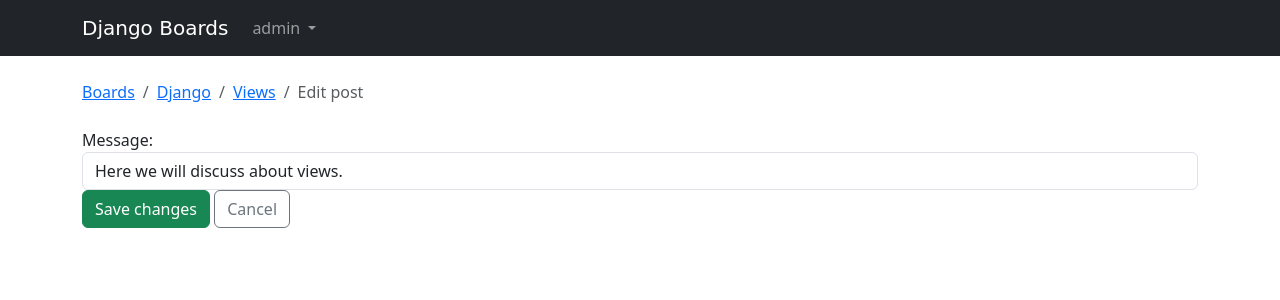
After one commit to gurung-ajay/Django1, a Django app: page /boards/1/topics/1/posts/1/edit/ in a window 1280 px wide. The commit adds this page. Shown: the top 300 px of the page. Run offline with Django 4.2, Linux system fonts and the light colour scheme; a user stored in the database is signed in; data comes from the database, SQL or seed files in the repository; both versions use the stored data as it was after the commit; some libraries are stand-ins or nearby versions; some web fonts are replaced.

Commit message:
04/21 post view count, edit post

```diff
--- a/blogs/blogs/urls.py
+++ b/blogs/blogs/urls.py
@@ -65,4 +65,9 @@
 
     re_path(r'^boards/(?P<pk>\d+)/topics/(?P<topic_pk>\d+)/$', views.topic_posts, name='topic_posts'),
     re_path(r'^boards/(?P<pk>\d+)/topics/(?P<topic_pk>\d+)/reply/$', views.reply_topic, name='reply_topic'),
+
+    path(r'^new_post/$', views.NewPostView.as_view(), name='new_post'),
+
+    re_path(r'^boards/(?P<pk>\d+)/topics/(?P<topic_pk>\d+)/posts/(?P<post_pk>\d+)/edit/$',
+        views.PostUpdateView.as_view(), name='edit_post'),
 ]
--- a/blogs/boards/models.py
+++ b/blogs/boards/models.py
@@ -10,6 +10,12 @@
     def __str__(self):
         return self.name
 
+    def get_posts_count(self):
+        return Post.objects.filter(topic__board=self).count()
+
+    def get_last_post(self):
+        return Post.objects.filter(topic__board=self).order_by('-created_at').first()
+
 class Topic(models.Model):
     subject = models.CharField(max_length=255)
     last_updated = models.DateTimeField(auto_now_add=True)  # auto_now_add adds time as when the data was inserted
@@ -18,6 +24,7 @@
     # on_delete=models.CASCADE deletes the row associated to the board id in this model when that board is deleted.
     starter = models.ForeignKey(User, related_name='topics', on_delete=models.CASCADE)
     # related_name = 'topics' is the method name from the entity User. Look at the Class Diagram for guide
+    views = models.PositiveIntegerField(default=0)
 
     def __str__(self):
         return self.subject
--- a/blogs/boards/views.py
+++ b/blogs/boards/views.py
@@ -6,6 +6,16 @@
 from django.contrib.auth.models import User
 from .forms import NewTopicForm, PostForm
 from django.contrib.auth.decorators import login_required
+
+from django.db.models import Count
+
+from django.views.generic import CreateView
+from django.urls import reverse_lazy
+from django.views.generic import UpdateView
+from django.utils import timezone
+
+from django.utils.decorators import method_decorator
+
 
 # Create your views here.
 
@@ -30,12 +40,9 @@
 # This view is for when user opens url link ip/boards/1/ it opens value of objects with primamry key 1, "Django",
 # and when opened ip/boards/2/ it opens value of objects with primary key 2 "Python"
 def board_topics(request, pk):
-    # Accessing primary key from board objects to uniquely identify each objects
-    try:
-        board = Board.objects.get(pk=pk)
-    except Board.DoesNotExist:
-        raise Http404
-    return render(request, 'topics.html', {'board': board})
+    board = get_object_or_404(Board, pk=pk)
+    topics = board.topics.order_by('-last_updated').annotate(replies=Count('posts') - 1)
+    return render(request, 'topics.html', {'board': board, 'topics': topics})
 
 def about(request):
     return render(request, 'about.html')
@@ -115,6 +122,8 @@
 
 def topic_posts(request, pk, topic_pk):
     topic = get_object_or_404(Topic, board__pk=pk, pk=topic_pk)
+    topic.views += 1
+    topic.save()
     return render(request, 'topic_posts.html', {'topic': topic})
 
 @login_required
@@ -131,3 +140,31 @@
     else:
         form = PostForm()
     return render(request, 'reply_topic.html', {'topic': topic, 'form': form})
+
+
+
+# CLASS BASED VIEWS
+class NewPostView(CreateView):
+    model = Post
+    form_class = PostForm
+    success_url = reverse_lazy('post_list')
+    template_name = 'new_post.html'
+
+@method_decorator(login_required, name='dispatch')
+class PostUpdateView(UpdateView):
+    model = Post
+    fields = ('message', )
+    template_name = 'edit_post.html'
+    pk_url_kwarg = 'post_pk'
+    context_object_name = 'post'
+
+    def get_queryset(self):
+        queryset = super().get_queryset()
+        return queryset.filter(created_by=self.request.user)
+
+    def form_valid(self, form):
+        post = form.save(commit=False)
+        post.updated_by = self.request.user
+        post.updated_at = timezone.now()
+        post.save()
+        return redirect('topic_posts', pk=post.topic.board.pk, topic_pk=post.topic.pk)
--- /dev/null
+++ b/blogs/templates/edit_post.html
@@ -0,0 +1,19 @@
+{% extends 'base.html' %}
+
+{% block title %}Edit post{% endblock %}
+
+{% block breadcrumb %}
+  <li class="breadcrumb-item"><a href="{% url 'home' %}">Boards</a></li>
+  <li class="breadcrumb-item"><a href="{% url 'board_topics' post.topic.board.pk %}">{{ post.topic.board.name }}</a></li>
+  <li class="breadcrumb-item"><a href="{% url 'topic_posts' post.topic.board.pk post.topic.pk %}">{{ post.topic.subject }}</a></li>
+  <li class="breadcrumb-item active">Edit post</li>
+{% endblock %}
+
+{% block content %}
+  <form method="post" class="mb-4" novalidate>
+    {% csrf_token %}
+    {% include 'includes/form.html' %}
+    <button type="submit" class="btn btn-success">Save changes</button>
+    <a href="{% url 'topic_posts' post.topic.board.pk post.topic.pk %}" class="btn btn-outline-secondary" role="button">Cancel</a>
+  </form>
+{% endblock %}
--- a/blogs/templates/topic_posts.html
+++ b/blogs/templates/topic_posts.html
@@ -39,7 +39,9 @@
             {{ post.message }}
             {% if post.created_by == user %}
               <div class="mt-3">
-                <a href="#" class="btn btn-primary btn-sm" role="button">Edit</a>
+                <a href="{% url 'edit_post' post.topic.board.pk post.topic.pk post.pk %}"
+                  class="btn btn-primary btn-sm"
+                  role="button">Edit</a>
               </div>
             {% endif %}
           </div>
--- a/blogs/templates/topics.html
+++ b/blogs/templates/topics.html
@@ -28,12 +28,12 @@
         </thead>
         <tbody>
             <!--topics because related name=topics -->
-            {% for topic in board.topics.all %}
+            {% for topic in topics %}
             <tr>
                 <td><a href="{% url 'topic_posts' board.pk topic.pk %}">{{ topic.subject }}</a></td>
                 <td>{{ topic.starter.username }}</td>
-                <td>0</td>
-                <td>0</td>
+                <td>{{ topic.replies }}</td>
+                <td>{{ topic.views }}</td>  <!-- here -->
                 <td>{{ topic.last_updated }}</td>
             </tr>
             {% endfor %}
```
Also changed, not shown: blogs/templates/home.html (+24 -7 lines), blogs/boards/migrations/0002_topic_views.py (added), blogs/db.sqlite3.
